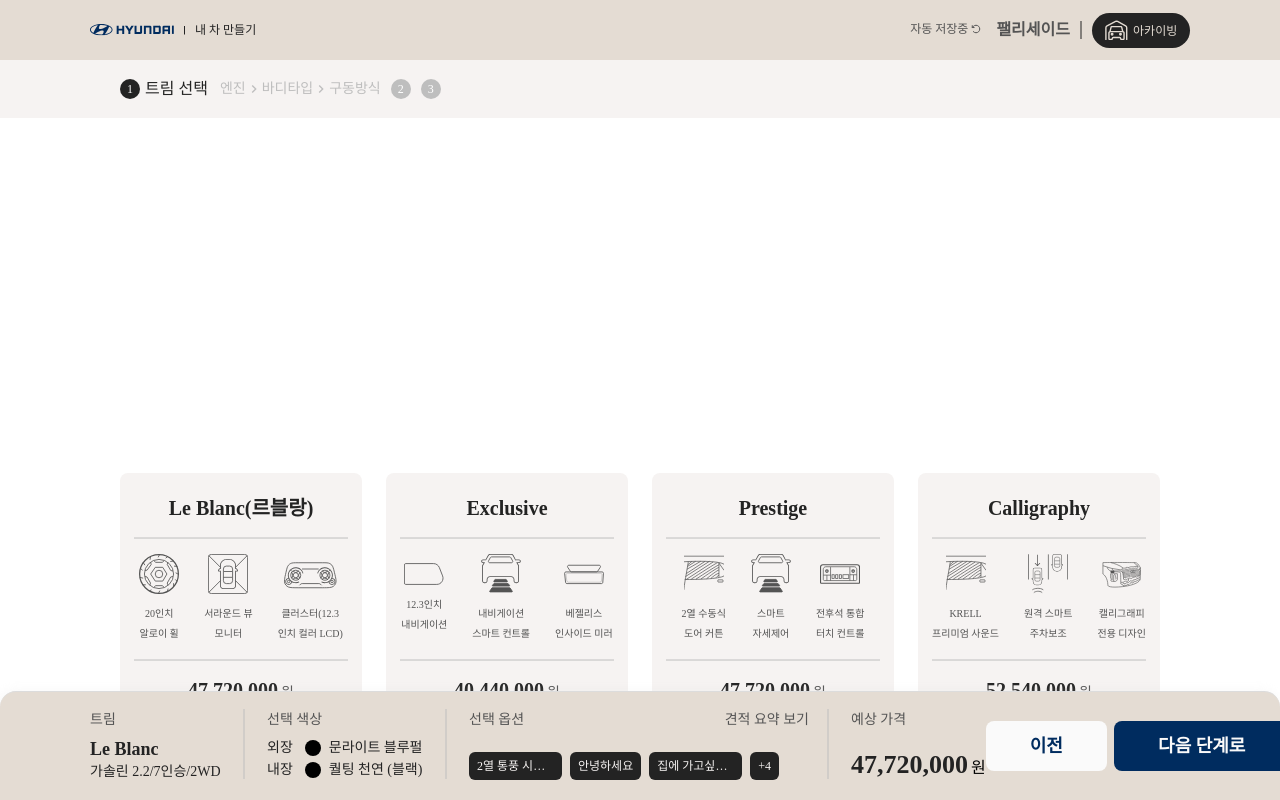
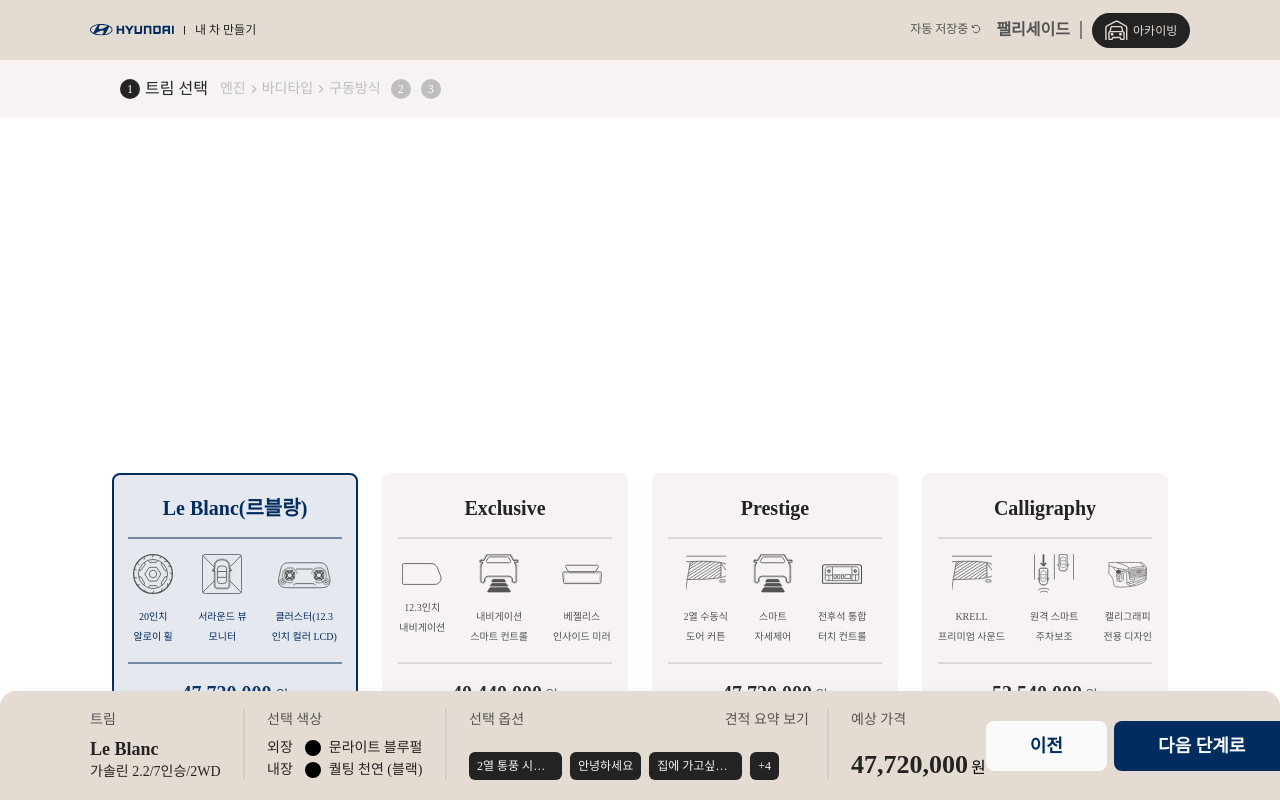
Before and after one commit to ShinHeeEul/A4-FourEver, a React (Create React App) app in the folder FrontEnd/my-car/: page /mycar/trim in a window 1280 px wide. Built offline with nearby package versions, Linux system fonts and the light colour scheme.

Commit message:
[feat] 내차만들기/트림 페이지 action 구현 트림 카드 선택 시 Active & userCar 상태 변경 [issue] #8

```diff
--- a/FrontEnd/my-car/src/mycar/Mycar.js
+++ b/FrontEnd/my-car/src/mycar/Mycar.js
@@ -5,12 +5,15 @@ import SummaryModal from './components/SummaryModal';
 
 function Mycar() {
   const [page, setPage] = useState(0);
-  const [userCar, setUserCar] = useState({});
+  const [userCar, setUserCar] = useState({
+    trim: 'LeBlanc',
+    selectedOptions: [],
+  });
 
   return (
     <>
       <NavBar page={page} />
-      <Outlet setUserCar={setUserCar} />
+      <Outlet context={{ setUserCar }} />
       <SummaryModal userCar={userCar} setPage={setPage} page={page} />
     </>
   );
--- a/FrontEnd/my-car/src/mycar/components/TrimCard.js
+++ b/FrontEnd/my-car/src/mycar/components/TrimCard.js
@@ -1,7 +1,7 @@
 import styled from 'styled-components';
+import { useState } from 'react';
 import palette from '../../style/styleVariable';
 import { Body3Medium, CaptionMedium, Heading3Bold } from '../../style/typo';
-// import { LeBlanc1, LeBlanc2, LeBlanc3 } from '../../style/TrimCarCardSvg';
 import { carCardInfo } from '../../constant';
 
 const CarCardDiv = styled.div`
@@ -11,6 +11,7 @@ const CarCardDiv = styled.div`
 `;
 
 const CarCardSub = styled.div`
+  cursor: pointer;
   display: flex;
   flex-direction: column;
   gap: 15px;
@@ -20,12 +21,32 @@ const CarCardSub = styled.div`
   height: 251px;
   flex-shrink: 0;
   border-radius: 8px;
-  background-color: ${palette.LightSand};
+  ${(props) => {
+    if (props.isActive === true) {
+      return `
+        background-color: rgba(0, 44, 95, 0.10);;
+        border: 2px solid ${palette.Primary}
+      `;
+    }
+    return `
+      background-color: ${palette.LightSand};
+      border: 2px solid ${palette.LightSand};
+    `;
+  }}
 `;
 
 const CarCardName = styled.span`
   ${Heading3Bold};
-  color: ${palette.Black};
+  ${(props) => {
+    if (props.isActive === true) {
+      return `
+        color: ${palette.Primary};
+      `;
+    }
+    return `
+      color: ${palette.Black};
+    `;
+  }}
 `;
 const CarCardLogoDiv = styled.div`
   display: flex;
@@ -47,21 +68,67 @@ const CarCardLogoNameDiv = styled.div`
   justify-content: center;
   padding-top: 10px;
 `;
+
+const CarCardLogoImg = styled.div`
+  ${(props) => {
+    if (props.isActive === true) {
+      return `
+        stroke: ${palette.Primary};
+      `;
+    }
+    return `
+      stroke: ${palette.DarkGray};
+    `;
+  }}
+`;
+
 const CarCardLogoName = styled.div`
   ${CaptionMedium};
-  color: ${palette.DarkGray};
   display: flex;
   text-align: center;
   align-items: center;
+  ${(props) => {
+    if (props.isActive === true) {
+      return `
+        color: ${palette.Primary};
+      `;
+    }
+    return `
+      color: ${palette.DarkGray};
+    `;
+  }}
 `;
 const CarCardPriceDiv = styled.div``;
 const CarCardPriceWon = styled.span`
   ${Body3Medium};
-  color: ${palette.DarkGray};
-  padding-left: 3px;
+  padding-left: 4px;
+  ${(props) => {
+    if (props.isActive === true) {
+      return `
+        color: ${palette.Primary};
+      `;
+    }
+    return `
+      color: ${palette.DarkGray};
+      padding-left: 3px;
+    `;
+  }}
 `;
 
-function CarCardLine() {
+function CarCardLine({ isActive }) {
+  if (isActive) {
+    return (
+      <svg
+        xmlns="http://www.w3.org/2000/svg"
+        width="214"
+        height="2"
+        viewBox="0 0 214 2"
+        fill="none"
+      >
+        <path d="M0 1L214 1.00002" stroke="#002C5F" />
+      </svg>
+    );
+  }
   return (
     <svg
       xmlns="http://www.w3.org/2000/svg"
@@ -75,48 +142,68 @@ function CarCardLine() {
   );
 }
 
-function TrimCard() {
+function TrimCard({ setUserCar }) {
+  const [selected, setSelected] = useState(0);
+  function ChangeCard(carName, stateUserCar, idx) {
+    stateUserCar((prevState) => ({
+      ...prevState,
+      trim: { carName },
+    }));
+    setSelected(idx);
+  }
+
   return (
     <div>
       <CarCardDiv>
-        {carCardInfo.map((car) => (
-          <CarCardSub>
-            <CarCardName>{car.name}</CarCardName>
-            <CarCardLine />
+        {carCardInfo.map((car, idx) => (
+          <CarCardSub
+            isActive={selected === idx}
+            onClick={() => ChangeCard(car.name, setUserCar, idx)}
+          >
+            <CarCardName isActive={selected === idx}>{car.name}</CarCardName>
+            <CarCardLine isActive={selected === idx} />
             <CarCardLogoDiv>
-              <CarCardLogo>
-                {car.logo[0]}
+              <CarCardLogo isActive={selected === idx}>
+                <CarCardLogoImg>{car.logo[0]}</CarCardLogoImg>
                 <CarCardLogoNameDiv>
-                  <CarCardLogoName>{car.logoText[0]}</CarCardLogoName>
-                  <CarCardLogoName>{car.logoText[1]}</CarCardLogoName>
+                  <CarCardLogoName isActive={selected === idx}>
+                    {car.logoText[0]}
+                  </CarCardLogoName>
+                  <CarCardLogoName isActive={selected === idx}>
+                    {car.logoText[1]}
+                  </CarCardLogoName>
                 </CarCardLogoNameDiv>
               </CarCardLogo>
               <CarCardLogo>
-                {car.logo[1]}
+                <CarCardLogoImg>{car.logo[1]}</CarCardLogoImg>
                 <CarCardLogoNameDiv>
-                  <CarCardLogoName>{car.logoText[2]}</CarCardLogoName>
-                  <CarCardLogoName>{car.logoText[3]}</CarCardLogoName>
+                  <CarCardLogoName isActive={selected === idx}>
+                    {car.logoText[2]}
+                  </CarCardLogoName>
+                  <CarCardLogoName isActive={selected === idx}>
+                    {car.logoText[3]}
+                  </CarCardLogoName>
                 </CarCardLogoNameDiv>
               </CarCardLogo>
               <CarCardLogo>
-                {car.logo[2]}
+                <CarCardLogoImg>{car.logo[2]}</CarCardLogoImg>
                 <CarCardLogoNameDiv>
-                  <CarCardLogoName>{car.logoText[4]}</CarCardLogoName>
-                  <CarCardLogoName>{car.logoText[5]}</CarCardLogoName>
+                  <CarCardLogoName isActive={selected === idx}>
+                    {car.logoText[4]}
+                  </CarCardLogoName>
+                  <CarCardLogoName isActive={selected === idx}>
+                    {car.logoText[5]}
+                  </CarCardLogoName>
                 </CarCardLogoNameDiv>
               </CarCardLogo>
             </CarCardLogoDiv>
-            <CarCardLine />
+            <CarCardLine isActive={selected === idx} />
             <CarCardPriceDiv>
-              <CarCardName>{car.price}</CarCardName>
-              <CarCardPriceWon>원</CarCardPriceWon>
+              <CarCardName isActive={selected === idx}>{car.price}</CarCardName>
+              <CarCardPriceWon isActive={selected === idx}>원</CarCardPriceWon>
             </CarCardPriceDiv>
           </CarCardSub>
         ))}
-
-        {/* <CarCardSub />
-        <CarCardSub />
-        <CarCardSub /> */}
       </CarCardDiv>
     </div>
   );
--- a/FrontEnd/my-car/src/mycar/routers/Trim.js
+++ b/FrontEnd/my-car/src/mycar/routers/Trim.js
@@ -1,10 +1,12 @@
+import { useOutletContext } from 'react-router-dom';
 import TrimCard from '../components/TrimCard';
 
 function Trim() {
+  const { setUserCar } = useOutletContext();
   return (
     <div>
       <div style={{ height: '355px' }} />
-      <TrimCard />
+      <TrimCard setUserCar={setUserCar} />
     </div>
   );
 }
```
